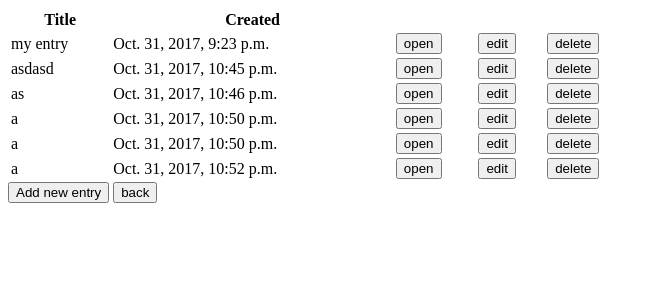
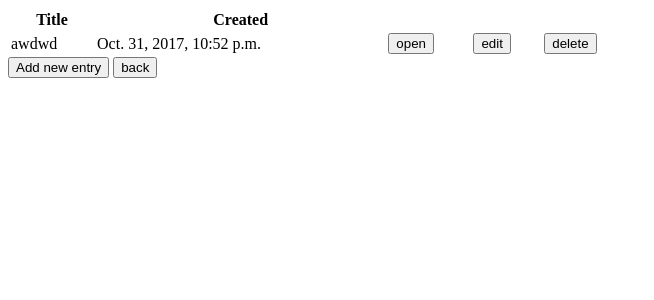
Before and after one commit to carlo3247/simple-notebook, a Django app: page /notebook/2/ in a window 1280 px wide. Shown: the top 300 px of the page, without its empty margins (0-654 px from the left). Run offline with Django 3.2, Linux system fonts and the light colour scheme; a user stored in the database is signed in; data comes from the database, SQL or seed files in the repository; both versions use the stored data as it was after the commit.

Commit message:
kjnfsekjnsf
efkjnfjknessfkejn

```diff
--- a/notebook/models.py
+++ b/notebook/models.py
@@ -17,4 +17,4 @@ class Note(models.Model):
     notebook = models.ForeignKey(Notebook, on_delete=models.CASCADE)
 
     def get_absolute_url(self):
-        return reverse('notebook:detail', kwargs={'pk': self.pk})
+        return reverse('notebook:detail', kwargs={'pk': self.pk, 'note_id': self.id})
--- a/notebook/templates/notebook/details.html
+++ b/notebook/templates/notebook/details.html
@@ -7,4 +7,4 @@
 <p>
   {{note.text}}
 </p>
-<input class="btn btn-link" type="button" value="Cancel" onclick="window.history.go(-1);"/>
+<input class="btn btn-link" type="button" value="Back" onclick="window.history.go(-1);"/>
--- a/notebook/templates/notebook/note.html
+++ b/notebook/templates/notebook/note.html
@@ -10,7 +10,7 @@
   <tr>
     <td>{{note.title}}</td>
     <td>{{note.created}}</td>
-    <td><a href="{% url 'notebook:detail' note.id %}"><button type="button">open</button></a></td>
+    <td><a href="{% url 'notebook:detail-note' note.notebook.id note.id %}"><button type="button">open</button></a></td>
     <td><a href="{% url 'notebook:edit' note.id %}"><button type="button">edit</button></a></td>
     <td><a href="{% url 'notebook:delete' note.id %}"><button type="button">delete</button></a></td>
   </tr>
@@ -19,5 +19,5 @@
 {% else %}
 <p>No notes are available</p>
 {% endif %}
-<a href="{% url 'notebook:add-note' note.notebook.id %}"><button type="button">Add new entry</button></a>
+<a href=""><button type="button">Add new entry</button></a>
 <a href="{% url 'notebook:home' %}"><button type="button">back</button></a>
--- a/notebook/templates/notebook/overview.html
+++ b/notebook/templates/notebook/overview.html
@@ -2,7 +2,7 @@
   <ul>
     {% for notebook in note_books %}
       <li>
-        <a href="{% url 'notebook:all-notebooks' notebook.id %}" >
+        <a href="{% url 'notebook:all-notes' notebook.id %}" >
           {{notebook.name}}
         </a>
         <a href="{% url 'notebook:delete-notebook' notebook.id %}"><button type="button">delete</button></a>
--- a/notebook/urls.py
+++ b/notebook/urls.py
@@ -9,13 +9,15 @@ urlpatterns = [
 
     url(r'^$', login_required(views.NotebookView.as_view()), name='home'),
     url(r'^add-notebook/$', login_required(views.AddNotebook.as_view()), name='add-notebook'),
-    url(r'^(?P<pk>[0-9]+)/$', login_required(views.NoteView.as_view()), name='all-notebooks'),
+    url(r'^(?P<pk>[0-9]+)/$', login_required(views.NoteView.as_view()), name='all-notes'),
     url(r'^(?P<pk>[0-9]+)/delete$', login_required(views.DeleteNotebook.as_view()), name='delete-notebook'),
 
-    url(r'^(?P<pk>[0-9]+)/add-note$', login_required(views.AddNote.as_view()), name='add-note'),
+    url(r'^(?P<pk>[0-9]+)/detail/(?P<note_id>[0-9]+)$', login_required(views.DetailedNote.as_view()), name='detail-note'),
+
+    url(r'^(?P<pk>[0-9]+)/add-note/$', login_required(views.AddNote.as_view()), name='add-note'),
 
     # url(r'^$', views.NoteView.as_view(), name='home'),
-    url(r'^(?P<pk>[0-9]+)/detail/$', login_required(views.DetailedNote.as_view()), name='detail'),
+
 
     url(r'^(?P<pk>[0-9]+)/edit/$', login_required(views.EditNote.as_view()), name='edit'),
     url(r'^(?P<pk>[0-9]+)/delete/$', login_required(views.DeleteNote.as_view()), name='delete'),
--- a/notebook/views.py
+++ b/notebook/views.py
@@ -1,9 +1,9 @@
-from django.shortcuts import render
+from django.shortcuts import render, get_object_or_404
 from django.views import generic
 from django.utils import timezone
 from django.urls import reverse_lazy
 
-from django.http import HttpResponse
+from django.http import HttpResponseRedirect
 
 from .models import Note, Notebook
 
@@ -16,12 +16,15 @@ class NotebookView(generic.ListView):
         return Notebook.objects.all()
 
 class NoteView(generic.ListView):
+
     template_name = 'notebook/note.html'
 
     context_object_name = 'notes'
 
     def get_queryset(self):
-        return Note.objects.filter(notebook__exact=1)
+        notebook = get_object_or_404(Notebook, pk=self.kwargs['pk'])
+        return Note.objects.filter(notebook__exact=notebook)
+
 
 class DetailedNote(generic.DetailView):
     model = Note
@@ -31,10 +34,23 @@ class DetailedNote(generic.DetailView):
     def get_queryset(self):
         return Note.objects.filter(created__lte=timezone.now())
 
+
 class AddNote(generic.edit.CreateView):
 
     model = Note
     fields = ['title', 'text']
+
+    def form_valid(self, form):
+        instance = form.save(commit=False)
+        instance.notebook = get_object_or_404(Notebook, pk=self.kwargs['pk'])
+        instance.save()
+        return HttpResponseRedirect(self.get_success_url())
+
+    def get_success_url(self, **kwargs):
+        if  kwargs != None:
+            return reverse_lazy('notebook:all-notes', kwargs = {'pk': self.kwargs['pk']})
+        else:
+            return reverse_lazy('notebook:home')
 
 class EditNote(generic.edit.UpdateView):
 
```
Also changed, not shown: db.sqlite3.
